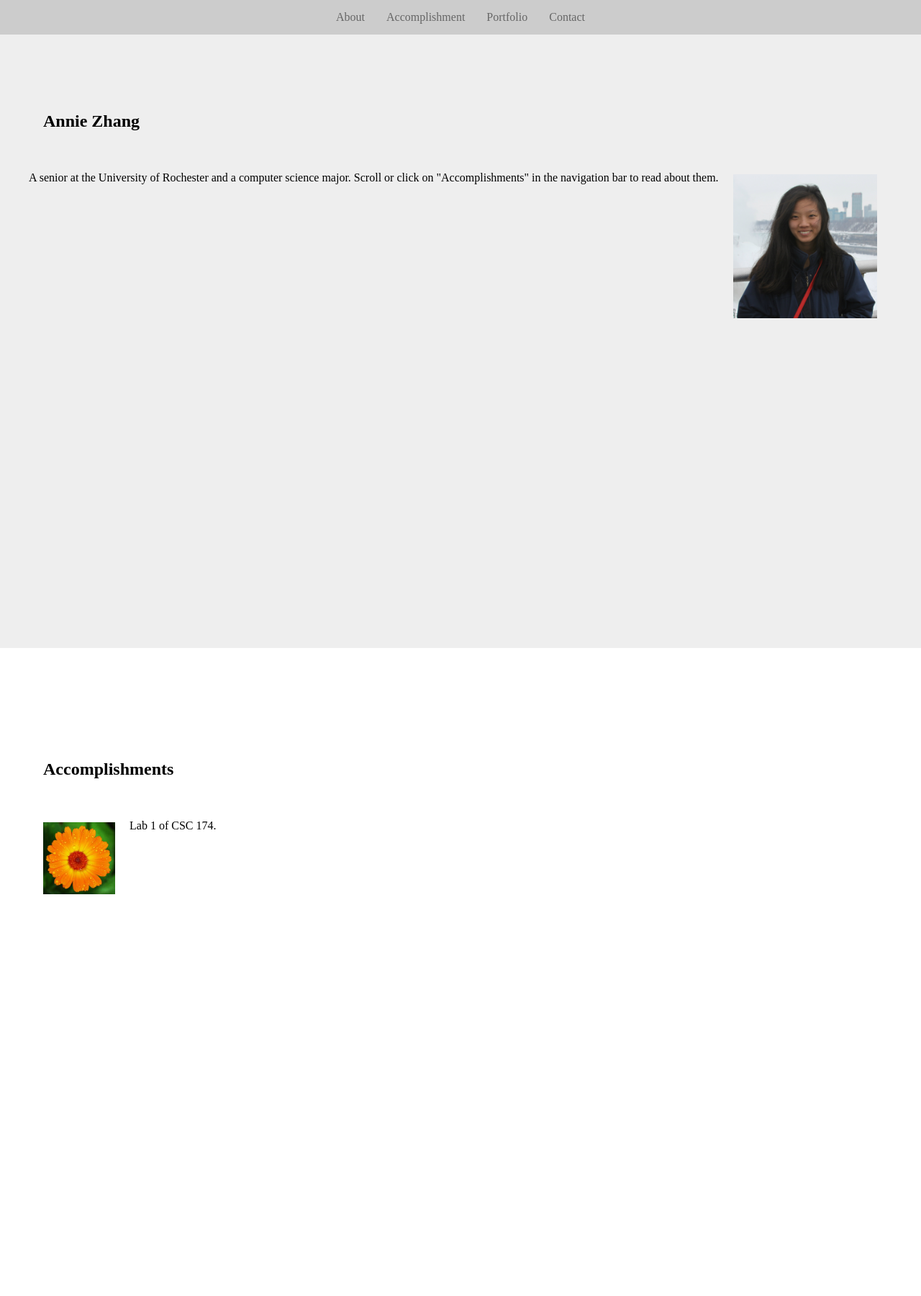
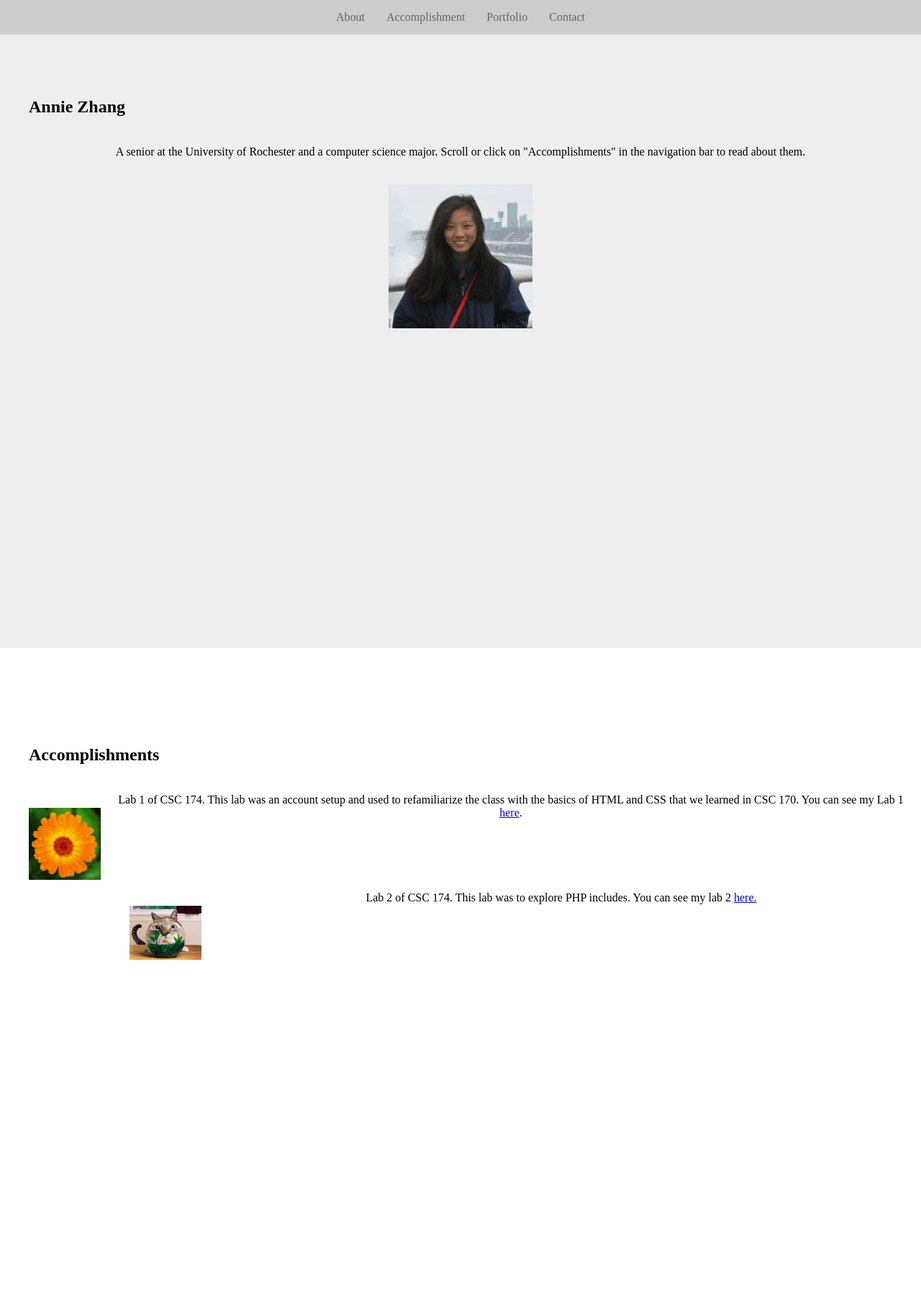
Before and after one commit to anniezhn/project03, a PHP site: page / in a window 1280 px wide. Shown: the whole page at 72% size. Run offline with PHP 8.4, Linux system fonts and the light colour scheme.

Commit message:
Changes to contact and fixing index

```diff
--- a/contact.php
+++ b/contact.php
@@ -10,7 +10,7 @@
 
 	<div class="container">
 	<h1>Contact</h1>
-		<form action="database-write.php" method="post">
+		<form action="database-write.php" onsubmit="return(validateForm());" method="post">
 			<div>
 	            <label for="name">Name: </label>
 	            <input type="text" name="name" id="name">
@@ -41,7 +41,7 @@
 	<script src="http://code.jquery.com/jquery-2.2.4.min.js"></script>
 	<!-- Form Validation with Javascript-->
 	<script>
-		function formValidate(){
+		function validateForm(){
 			var name, email, phone;
 			name = document.getElementById("name").value;
 			email = document.getElementById("email").value;
--- a/css/long-scrolly.css
+++ b/css/long-scrolly.css
@@ -13,6 +13,8 @@ section {
     min-height: 100%; /* required - makes the sections act like pages */
     padding-top: 75px; /* how tall is the persistent nav bar at the top? */
     padding-bottom: 25px; /* typical - keep content away from the next section */
+    text-align: center;
+
 }
 
  /* typical - alter the bg for every other section */
--- a/css/styles.css
+++ b/css/styles.css
@@ -43,6 +43,8 @@ img{
 	max-height: 200px;
 	padding: 20px;
 	align-content: center;
+	margin-left: auto;
+	margin-right: auto;
 }
 
 .second-pic{
@@ -51,11 +53,11 @@ img{
 	float: left;
 }
 
-p{
-	float: left;
+.second-section{
+	display: block;
+	margin-bottom: 100px;
 }
 
 .container{
 	padding: 20px;
-	margin: 20px;
 }
--- a/database-write.php
+++ b/database-write.php
@@ -3,8 +3,6 @@
 	$email = Trim(stripslashes($_POST['email']));
 	$phone = Trim(stripslashes($_POST['phone']));
 	$message = Trim(stripslashes($_POST['message']));
-
-
 
 	include 'db-info.php';
 	$connection = mysqli_connect($dbhost, $dbuser, $dbpass, $dbname);
--- a/index.php
+++ b/index.php
@@ -12,10 +12,8 @@
     <section id="first">
         <div class="container">
         <h1>Annie Zhang</h1>
-            <div class="content">
         <p>A senior at the University of Rochester and a computer science major. Scroll or click on "Accomplishments" in the navigation bar to read about them.</p>
         <img src="images/annie.jpg" alt="Annie Zhang">
-            </div>
        </div><!-- .container -->
 
     </section>
@@ -24,13 +22,14 @@
     <section id="second">
       <div class="container">
         <h1>Accomplishments</h1>
-          <div class="content">
         <div class="second-section">
           <img src="images/flower.jpg" alt="Flower" class="second-pic">
-              <p>Lab 1 of CSC 174.</p>
+          <p>Lab 1 of CSC 174. This lab was an account setup and used to refamiliarize the class with the basics of HTML and CSS that we learned in CSC 170. You can see my Lab 1 <a href="http://urcsc170.org/azhang/lab01/">here</a>.</p>
         </div>
+        <div class="second-section">
+          <img src="images/pets.jpg" alt="Pet" class="second-pic">
+          <p>Lab 2 of CSC 174. This lab was to explore PHP includes. You can see my lab 2 <a href="http://urcsc170.org/azhang/lab02/index.php">here.</a></p>
         </div>
-
      </div><!-- .container -->
 
     </section>
```
Also changed, not shown: images/pets.jpg (added). Lines whose indentation alone changed are shown as unchanged.
